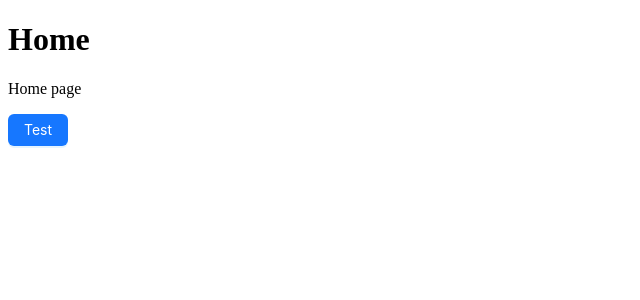
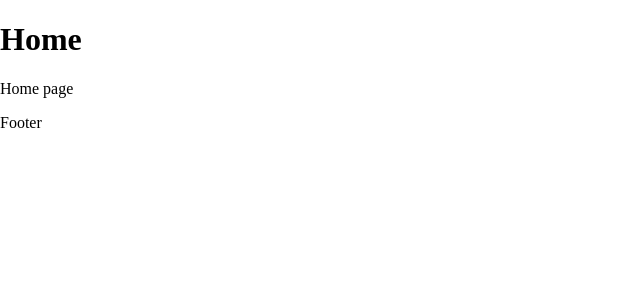
Before and after one commit to RMIT-FinTech-Club/Check-in-System, a Next.js app: page / in a window 1280 px wide. Shown: the top 300 px of the page, without its empty margins (0-640 px from the left). Built offline with nearby package versions, Linux system fonts and the light colour scheme.

Commit message:
Fix Ant D flicker

```diff
--- /dev/null
+++ b/app/components/Footer.jsx
@@ -0,0 +1,7 @@
+export default function Footer() {
+    return (
+        <footer className="content">
+            <p>Footer</p>
+        </footer>
+    )
+}
--- a/app/layout.jsx
+++ b/app/layout.jsx
@@ -1,5 +1,6 @@
-import './css/globals.css'
-import { Button } from 'antd'
+import './css/globals.css';
+import Footer from './components/Footer';
+import StyledComponentsRegistry from '../lib/AntdRegistry';
 
 export const metadata = {
   title: 'Checker',
@@ -9,11 +10,13 @@ export const metadata = {
 export default function RootLayout({ children }) {
   return (
     <html lang="en">
-      <body className=''>
-        {children}
-        <footer className='content'>
-          <Button type='primary'>Test</Button>
-        </footer>
+      <body className='m-0 p-0'>
+        <main className='content'>
+          <StyledComponentsRegistry>
+            {children}
+          </StyledComponentsRegistry>
+        </main>
+        <Footer />
       </body>
     </html>
   )
--- /dev/null
+++ b/lib/AntdRegistry.tsx
@@ -0,0 +1,15 @@
+'use client';
+
+import React from 'react';
+import { StyleProvider, createCache, extractStyle } from '@ant-design/cssinjs';
+import { useServerInsertedHTML } from 'next/navigation';
+
+const StyledComponentsRegistry = ({ children }: { children: React.ReactNode }) => {
+  const cache = createCache();
+  useServerInsertedHTML(() => (
+    <style id="antd" dangerouslySetInnerHTML={{ __html: extractStyle(cache, true) }} />
+  ));
+  return <StyleProvider cache={cache}>{children}</StyleProvider>;
+};
+
+export default StyledComponentsRegistry;
```
